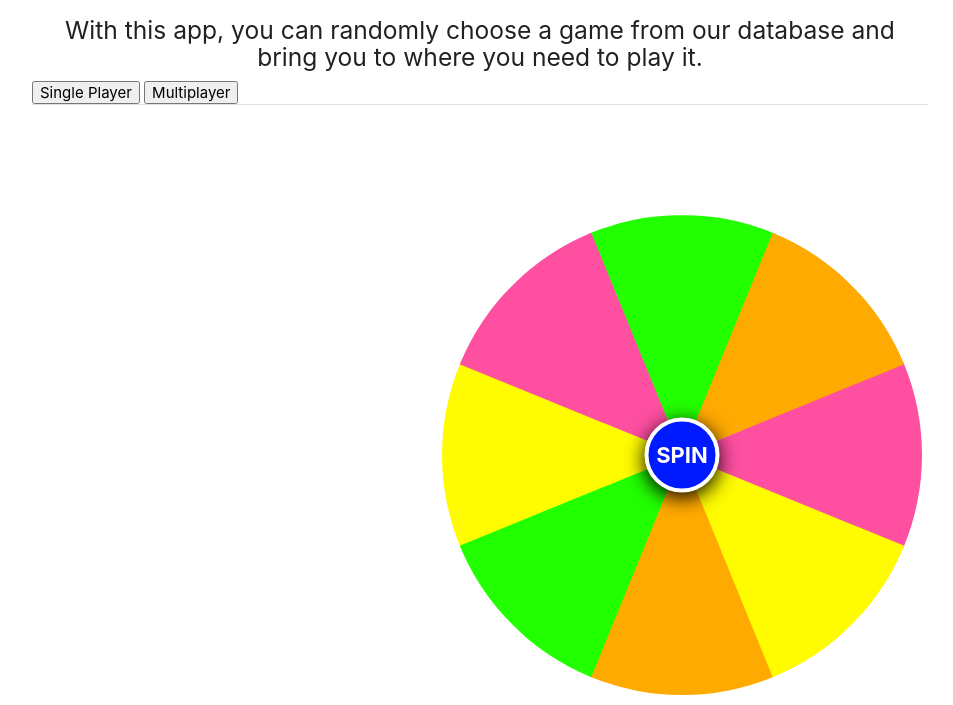
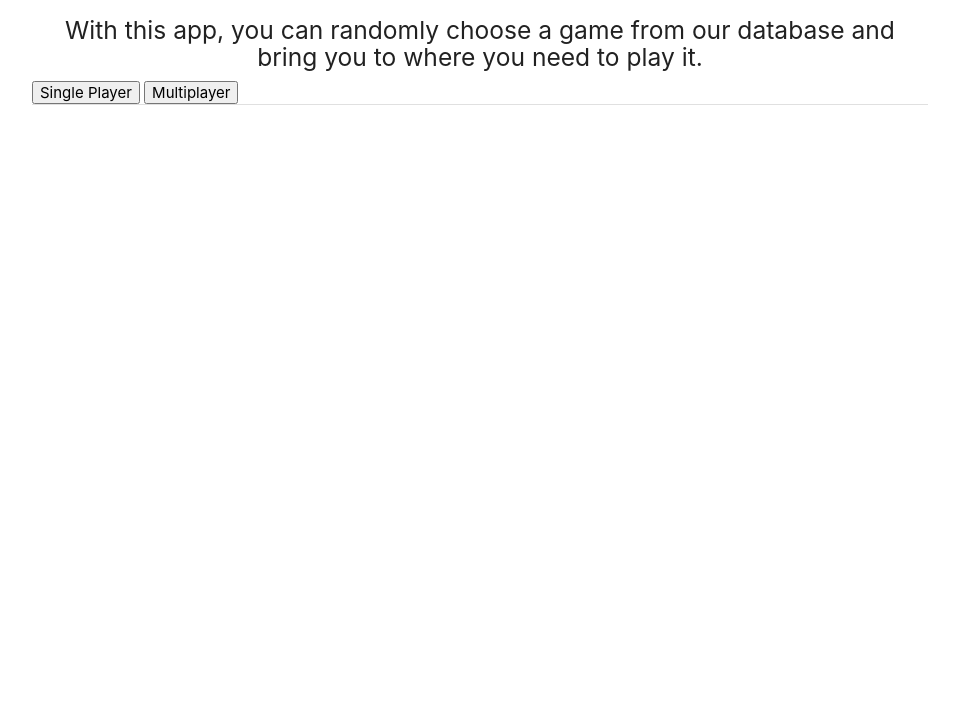
Before and after one commit to Cherboi/random-game-generator, a plain HTML site: page index.html in a window 1280 px wide. Shown: the part 209-914 px from the top of the page, without its empty margins (160-1113 px from the left). After the commit the page ends 800 px from the top, so only its background shows below. Drawn offline with nearby package versions, Linux system fonts and the light colour scheme.

Commit message:
fix update

```diff
--- a/index.html
+++ b/index.html
@@ -35,32 +35,20 @@
                     <button class="btn-multi">Multiplayer</button>
                 </div>
                 <div class="divider"></div>
-                <div class="center-align"></div>
-                <div id="mainbox" class="mainbox">
-                    <div id="box" class="box">
-                        <div class="box1">
-                            <span class="span1"><b></b></span>
-                            <span class="span2"><b></b></span>
-                            <span class="span3"><b></b></span>
-                            <span class="span4"><b></b></span>
-                        </div>
-                        <div class="box2">
-                            <span class="span1"><b></b></span>
-                            <span class="span2"><b></b></span>
-                            <span class="span3"><b></b></span>
-                            <span class="span4"><b></b></span>
-                        </div>
-                    </div>
-                    <button class="spin" onclick="rotateFunction()">SPIN</button>
-                </div>
+
+                <ul class = "game-list"></ul>
+
+
             </div>
-    </div>
+
+        </div>
     </section>
-    </div>
+
+    <script src="./Develop/JS/logic.js"></script>
 </body>
 
 
 
-<script src="./Develop/JS/logic.js"></script>
+
 
 </html>
```
